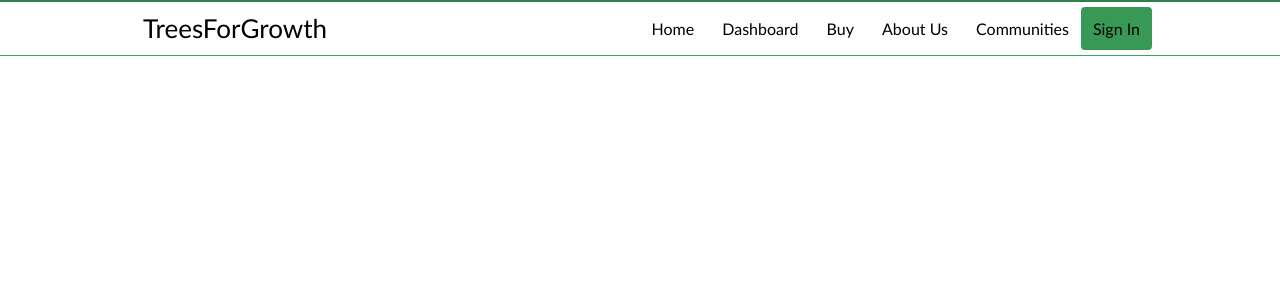
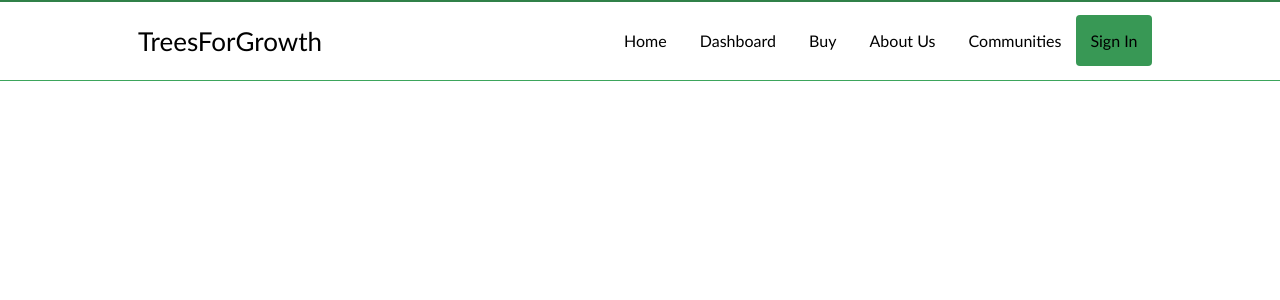
Before and after one commit to Kamwaro-001/trees-for-growth, a Django app: page /hi/ in a window 1280 px wide. Shown: the top 300 px of the page. Run offline with Django 4.2, Linux system fonts and the light colour scheme.

Commit message:
adding navbar component

```diff
--- a/backend/server/apps/users/static/index.css
+++ b/backend/server/apps/users/static/index.css
@@ -19,14 +19,15 @@
 
 #nav-fix {
     width: 80%;
+    padding-top: 8px;
+    padding-bottom: 8px;
 }
 
 #nav-brand {
     color: #000000;
     font-size: 26px;
     float: left;
-    padding-left: 10px;
-    padding-right: 10px;
+    padding: 5px;
     margin: 5px 5px;
     text-decoration: none;
     text-align: center;
@@ -50,7 +51,7 @@
     text-decoration: none;
     color: #000000;
     text-align: center;
-    padding: 12px 12px;
+    padding: 16px 14.5px;
     /* display: inline-block; */
 }
 
--- a/backend/server/apps/users/templates/index.html
+++ b/backend/server/apps/users/templates/index.html
@@ -1,7 +1,7 @@
 {% load static %}
 <!DOCTYPE html>
 <html>
-<link rel="stylesheet" href="{% static './index.css' %}">
+<link rel="stylesheet" href="{% static 'index.css' %}">
 
 <body>
     <nav id="nav-bar">
@@ -18,15 +18,6 @@
                 <a href="#" id="nav-login">Sign in</a>
             </div>
         </div>
-
-        <!-- <ul class="middle-nav">
-            <li><a href="#">home</a></li>
-            <li><a href="#">dashboard</a></li>
-            <li><a href="#">buy</a></li>
-            <li><a href="#">about us</a></li>
-            <li><a href="#">communities</a></li>
-        </ul>
-        <a href="#" id="nav-login">Sign in</a> -->
     </nav>
     {% block content %}
     {% endblock content %}
```
